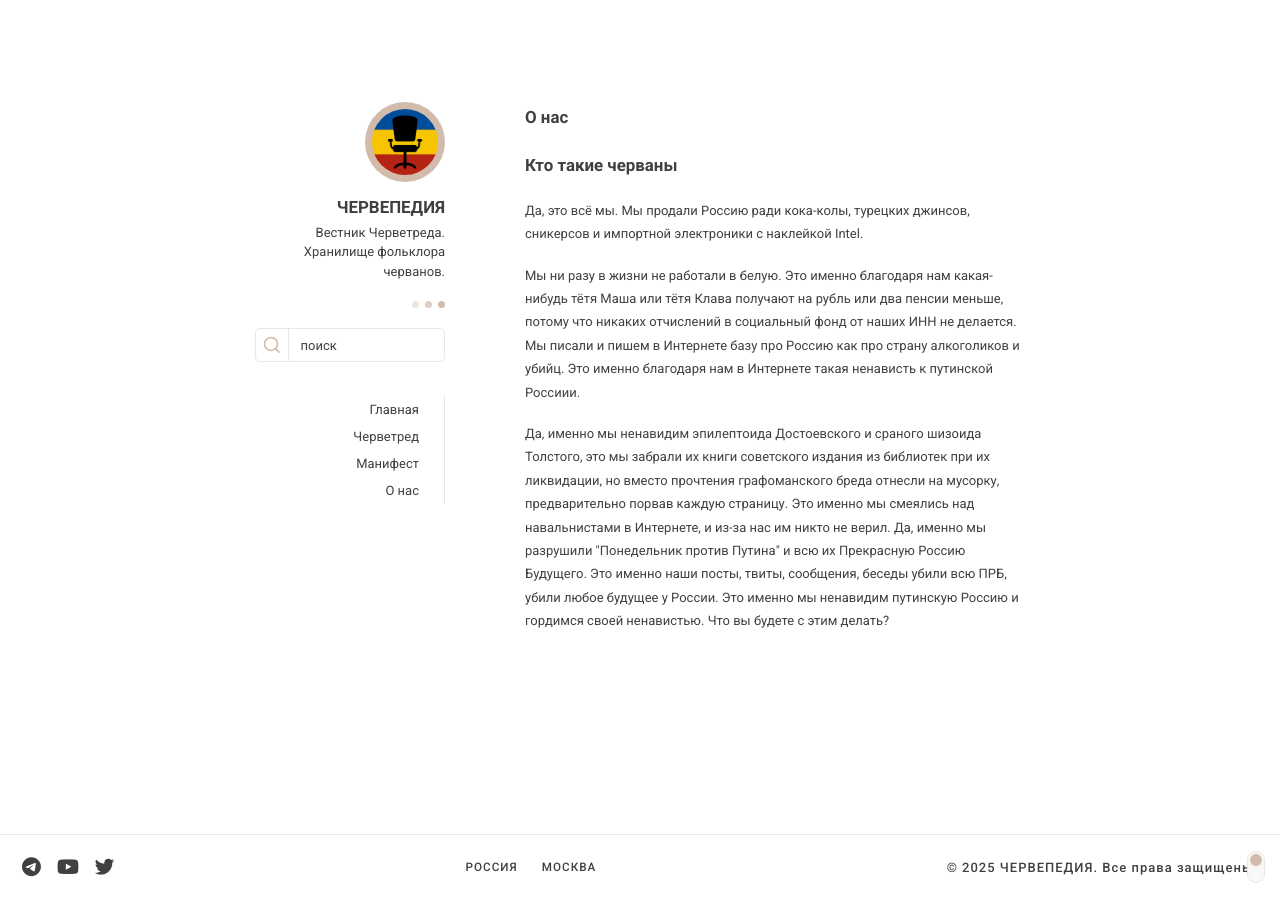
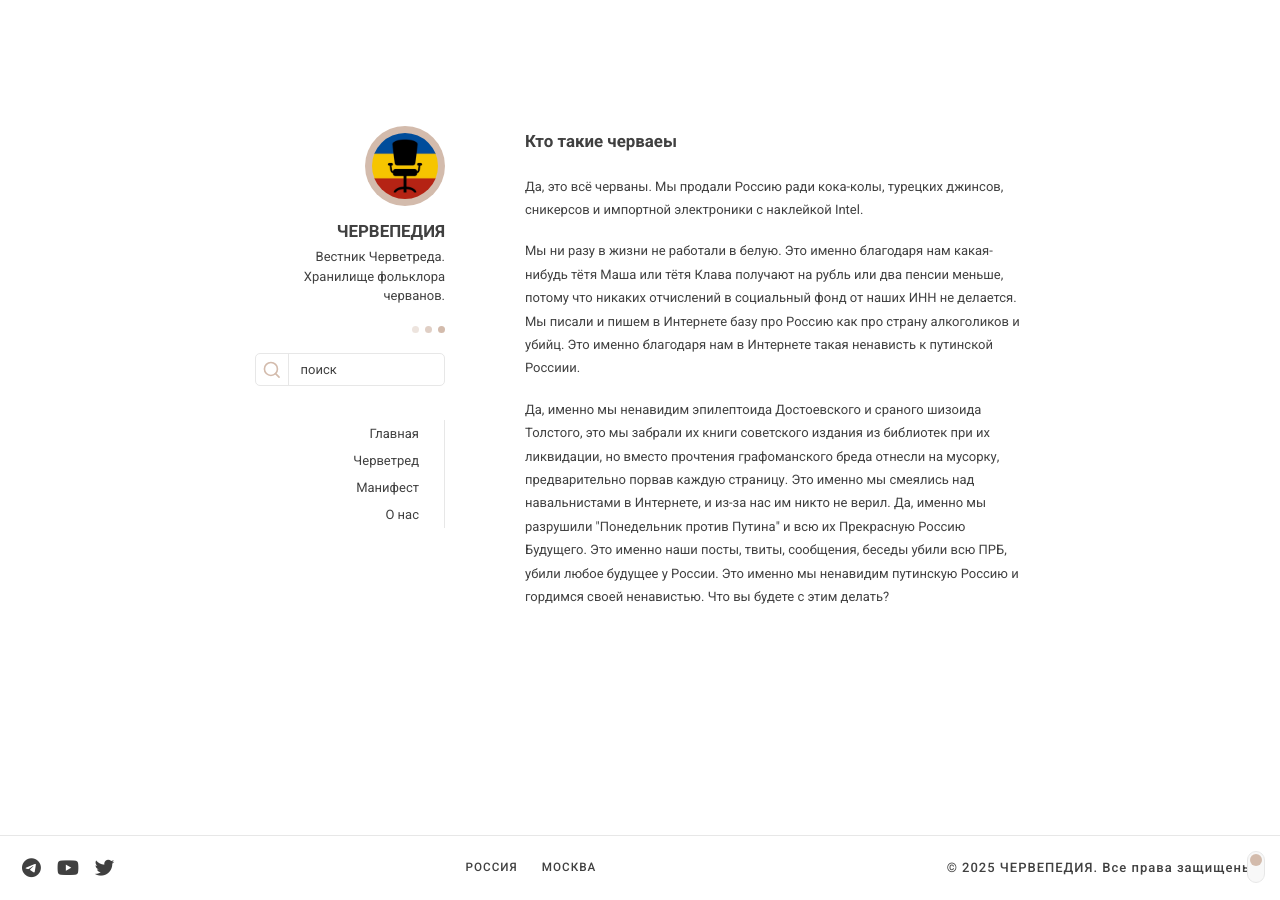
Before and after one commit to chervepediya/chervepediya.github.io, a Jekyll site: the page built from _pages/about.html, in a window 1280 px wide. Built offline with Jekyll 4.4.1, drawn with Linux system fonts in a browser that asks for light colours.

Commit message:
Update about.html

```diff
--- a/_pages/about.html
+++ b/_pages/about.html
@@ -1,14 +1,13 @@
 ---
 layout: page
-title: О нас
+title: Кто такие черваеы
 permalink: /about/
 description: Черветред — антипутинская ветка тредов на Дваче
 keywords: Черветред, Червепедия, Двач, Кинаман,
 ---
 
 <div class="page-section">
-    <h2>Кто такие черваны</h2>
-    <p>Да, это всё мы. Мы продали Россию ради кока-колы, турецких джинсов, сникерсов и импортной электроники с наклейкой Intel.</p>
+    <p>Да, это всё черваны. Мы продали Россию ради кока-колы, турецких джинсов, сникерсов и импортной электроники с наклейкой Intel.</p>
 </div>
 
 <div class="page-section">
```
